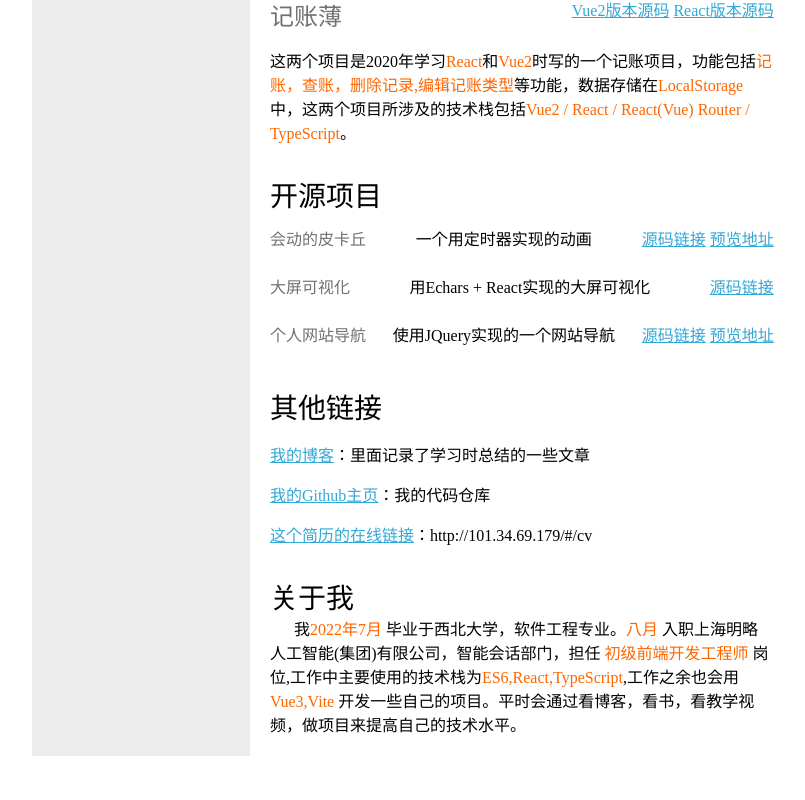
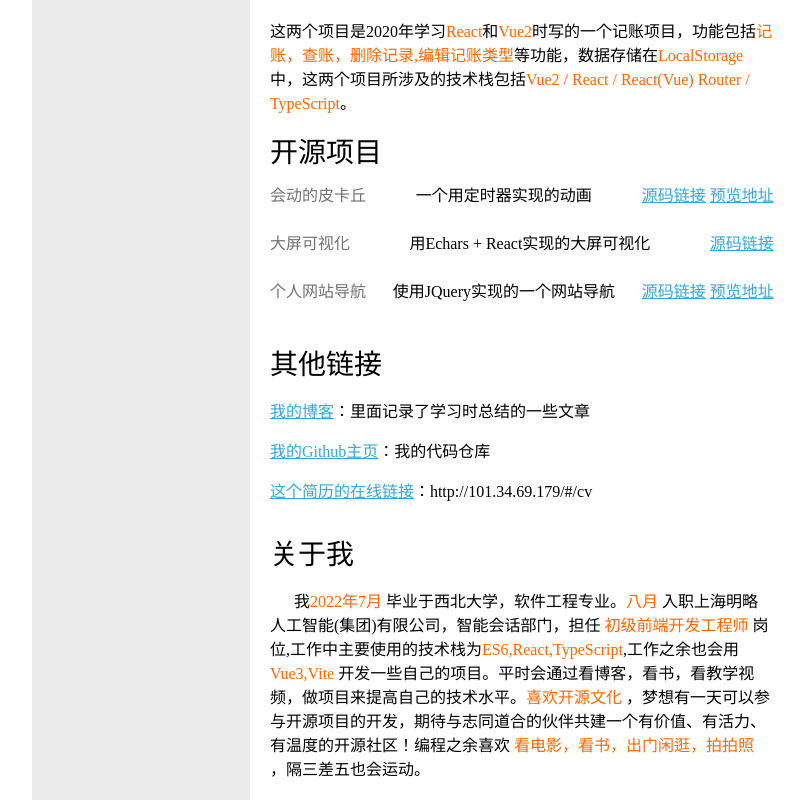
Before and after one commit to herzorf/herzorf, a Vue app: page /#/cv in a window 1280 px wide. Shown: the part 1006-1806 px from the top of the page, without its empty margins (227-1032 px from the left). Before the commit the page ends 1762 px from the top, so only its background shows below. Built offline with nearby package versions, Linux system fonts and the light colour scheme.

Commit message:
关于我内容补充

```diff
--- a/src/pages/cv/components/about-me.vue
+++ b/src/pages/cv/components/about-me.vue
@@ -1,7 +1,7 @@
 <template>
     <section>
         <MainTitle>关于我</MainTitle>
-        <p>&nbsp;&nbsp;&nbsp;&nbsp;&nbsp;&nbsp;我<Orange>2022年7月</Orange> 毕业于西北大学，软件工程专业。<Orange>八月</Orange> 入职上海明略人工智能(集团)有限公司，智能会话部门，担任 <Orange>初级前端开发工程师</Orange> 岗位,工作中主要使用的技术栈为<Orange>ES6,React,TypeScript</Orange>,工作之余也会用 <Orange>Vue3,Vite</Orange> 开发一些自己的项目。平时会通过看博客，看书，看教学视频，做项目来提高自己的技术水平。</p>
+        <p>&nbsp;&nbsp;&nbsp;&nbsp;&nbsp;&nbsp;我<Orange>2022年7月</Orange> 毕业于西北大学，软件工程专业。<Orange>八月</Orange> 入职上海明略人工智能(集团)有限公司，智能会话部门，担任 <Orange>初级前端开发工程师</Orange> 岗位,工作中主要使用的技术栈为<Orange>ES6,React,TypeScript</Orange>,工作之余也会用 <Orange>Vue3,Vite</Orange> 开发一些自己的项目。平时会通过看博客，看书，看教学视频，做项目来提高自己的技术水平。<Orange>喜欢开源文化</Orange> ，梦想有一天可以参与开源项目的开发，期待与志同道合的伙伴共建一个有价值、有活力、有温度的开源社区！编程之余喜欢 <Orange>看电影，看书，出门闲逛，拍拍照</Orange> ，隔三差五也会运动。</p>
     </section>
 </template>
 <script setup lang="ts">
@@ -9,8 +9,12 @@ import MainTitle from './main-title.vue';
 import Orange from './orange.vue';
 
 </script>
-<style lang="scss">
+<style lang="scss" scoped>
 section {
     margin-top: 30px;
+
+    p {
+        margin-top: 16px;
+    }
 }
 </style>
```
